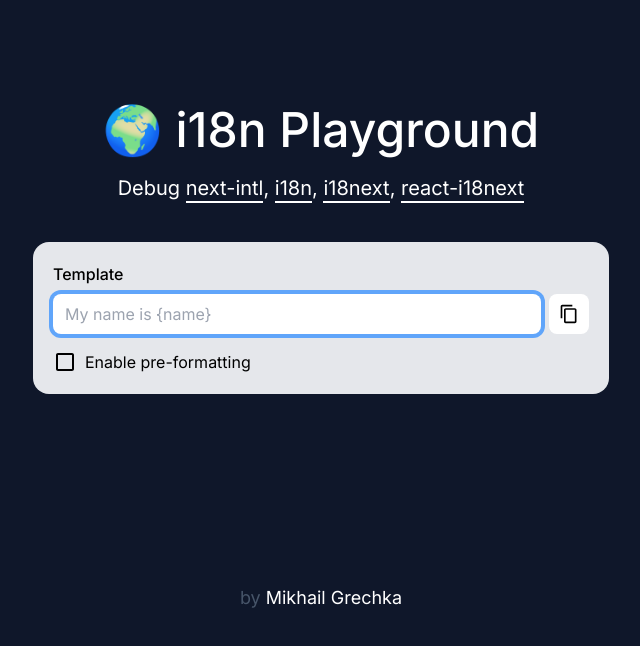
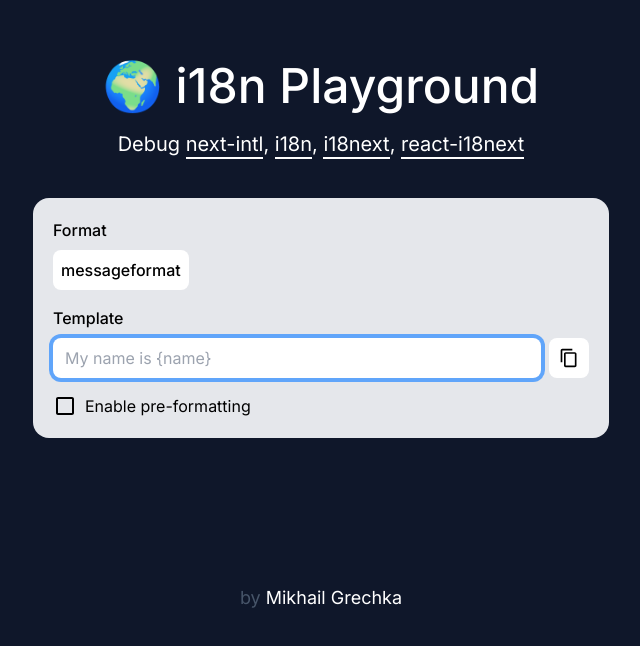
Before and after one commit to grech-ca/i18n-playground, a Next.js app: page / in a window 1280 px wide. Shown: the part 132-778 px from the top of the page, without its empty margins (319-959 px from the left). Built offline with nearby package versions, Linux system fonts and the light colour scheme.

Commit message:
Add FormatRadio component

```diff
--- /dev/null
+++ b/src/FormatRadio/index.tsx
@@ -0,0 +1,39 @@
+import {cn} from 'common/helpers'
+
+const FORMATS = ['messageformat'] as const
+export type Format = typeof FORMATS[number]
+
+export type FormatRadio = {
+  value: Format
+  onChange: (value: Format) => void
+}
+
+export const FormatRadio = ({value, onChange}: FormatRadio) => {
+  return (
+    <div className="grid gap-y-2">
+      <div className="font-medium">Format</div>
+      <div className="flex flex-wrap gap-x-2">
+        {FORMATS.map((format) => {
+          return (
+            <label
+              key={format}
+              className={cn(
+                'px-2 py-1 bg-white rounded-lg cursor-pointer select-none h-10 flex items-center active:scale-95 transition-all',
+                { 'opacity-50': format !== value },
+              )}
+            >
+              <input
+                hidden
+                type="radio"
+                name="format"
+                value={format}
+                onChange={({target}) => onChange(target.value as Format)}
+              />
+              <div className="font-medium">{format}</div>
+            </label>
+          )
+        })}
+      </div>
+    </div>
+  )
+}
--- a/src/app/page.tsx
+++ b/src/app/page.tsx
@@ -16,6 +16,7 @@
 import { Signature } from 'Signature';
 import { TemplateInput } from 'TemplateInput';
 import { Checkbox } from 'Checkbox';
+import { Format, FormatRadio } from 'FormatRadio';
 
 const HomePage = () => {
   const [template, setTemplate] = useState('')
@@ -23,6 +24,7 @@
   const [hoveredArgument, setHoveredArgument] = useState<string | null>(null)
   const handleArgumentUnhover = useCallback(() => setHoveredArgument(null), [])
   const [isWhitespacePreserved, setIsWhitespacePreserved] = useState(false)
+  const [selectedFormat, setSelectedFormat] = useState<Format>('messageformat')
 
   const setValue = (key: string, value: string) => setValues(prev => ({
     ...prev,
@@ -92,6 +94,8 @@
           </p>
         </div>
         <div className="grid gap gap-y-4 p-5 rounded-2xl bg-gray-200 w-full md:w-[36rem]">
+          <FormatRadio value={selectedFormat} onChange={setSelectedFormat} />
+
           <TemplateInput value={template} onChange={setTemplate} />
 
           {argumentElements.length > 0 && (
```
